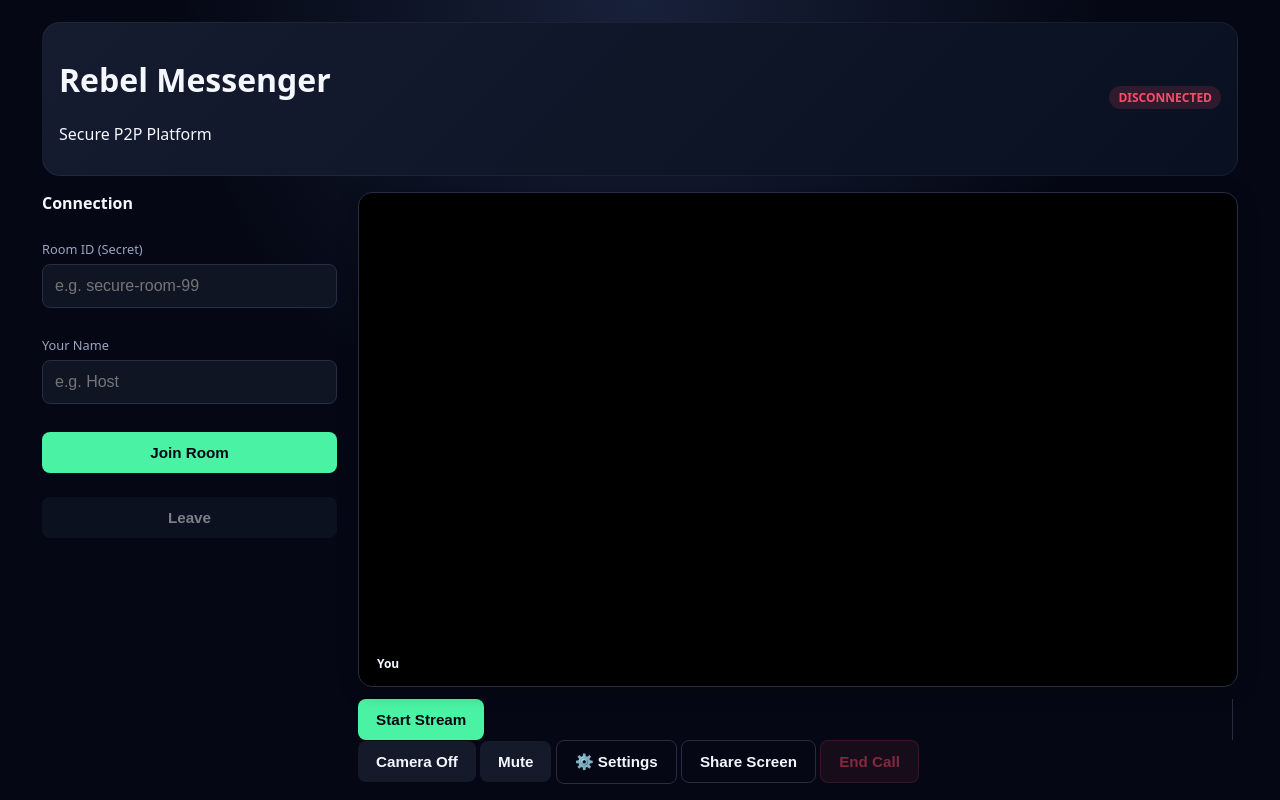
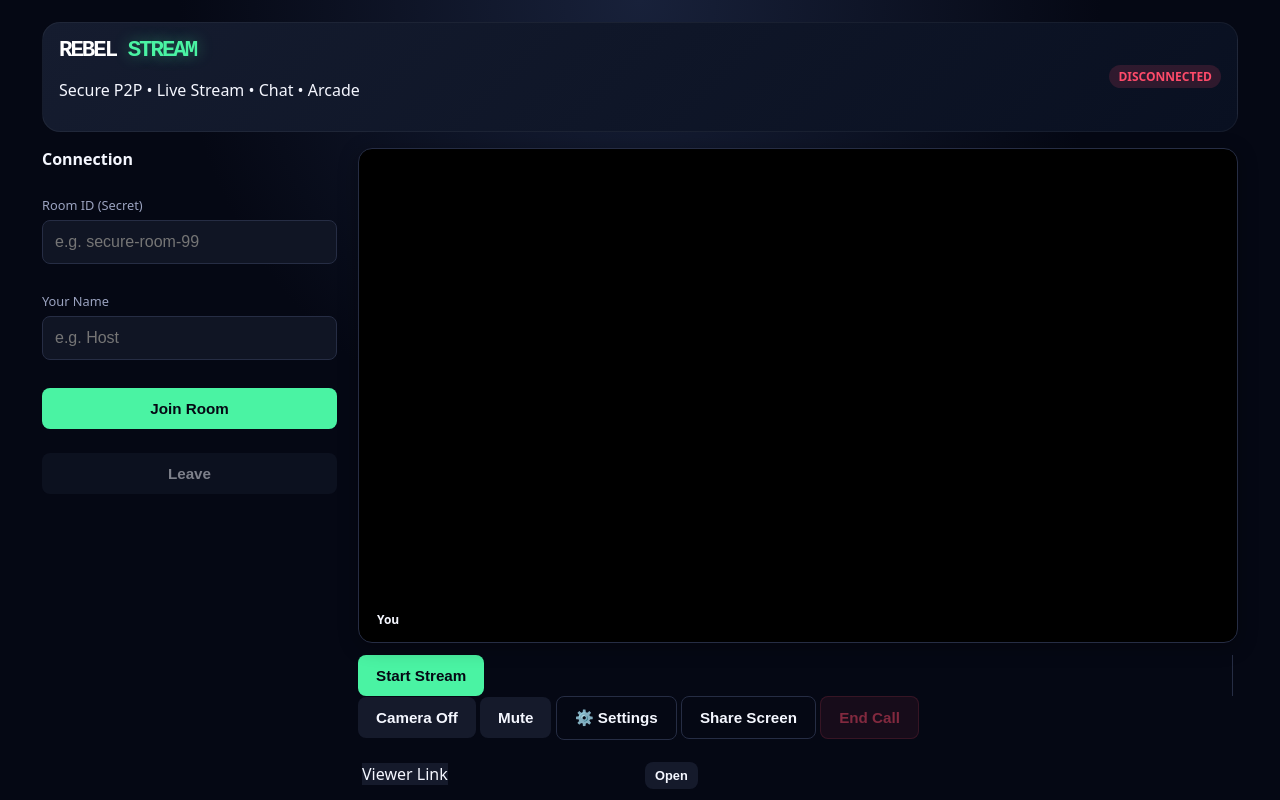
Before and after one commit to Elephant-logic/rebel, a website: page public/index.html in a window 1280 px wide. Drawn offline with nearby package versions, Linux system fonts and the light colour scheme.

Commit message:
Update index.html
Signed-off-by: Elephant_logic <keith.davies1978@gmail.com>

```diff
--- a/public/index.html
+++ b/public/index.html
@@ -2,7 +2,7 @@
 <html lang="en">
 <head>
   <meta charset="UTF-8" />
-  <title>Rebel Messenger</title>
+  <title>Rebel Stream</title>
   <meta name="viewport" content="width=device-width, initial-scale=1.0" />
   <link rel="stylesheet" href="style.css" />
 </head>
@@ -10,8 +10,10 @@
   <div class="app-shell">
     <header class="topbar">
       <div>
-        <h1 id="headerTitle">Rebel Messenger</h1>
-        <p class="subtitle">Secure P2P Platform</p>
+        <h1 id="headerTitle" class="logo-text">
+            Rebel <span class="logo-highlight">Stream</span>
+        </h1>
+        <p class="subtitle">Secure P2P • Live Stream • Chat • Arcade</p>
       </div>
       <div class="status-block">
         <span id="signalStatus" class="status-dot status-disconnected">Disconnected</span>
@@ -65,7 +67,7 @@
               [Empty]
             </div>
           </div>
-          </div>
+        </div>
       </aside>
 
       <section class="main-panel">
@@ -159,7 +161,6 @@
   </div>
   <script src="https://cdn.socket.io/4.8.1/socket.io.min.js"></script>
   <script src="config/ice.js"></script>
-
-  <script type="module" src="app.js"></script>
+  <script src="app.js"></script>
 </body>
 </html>
```
